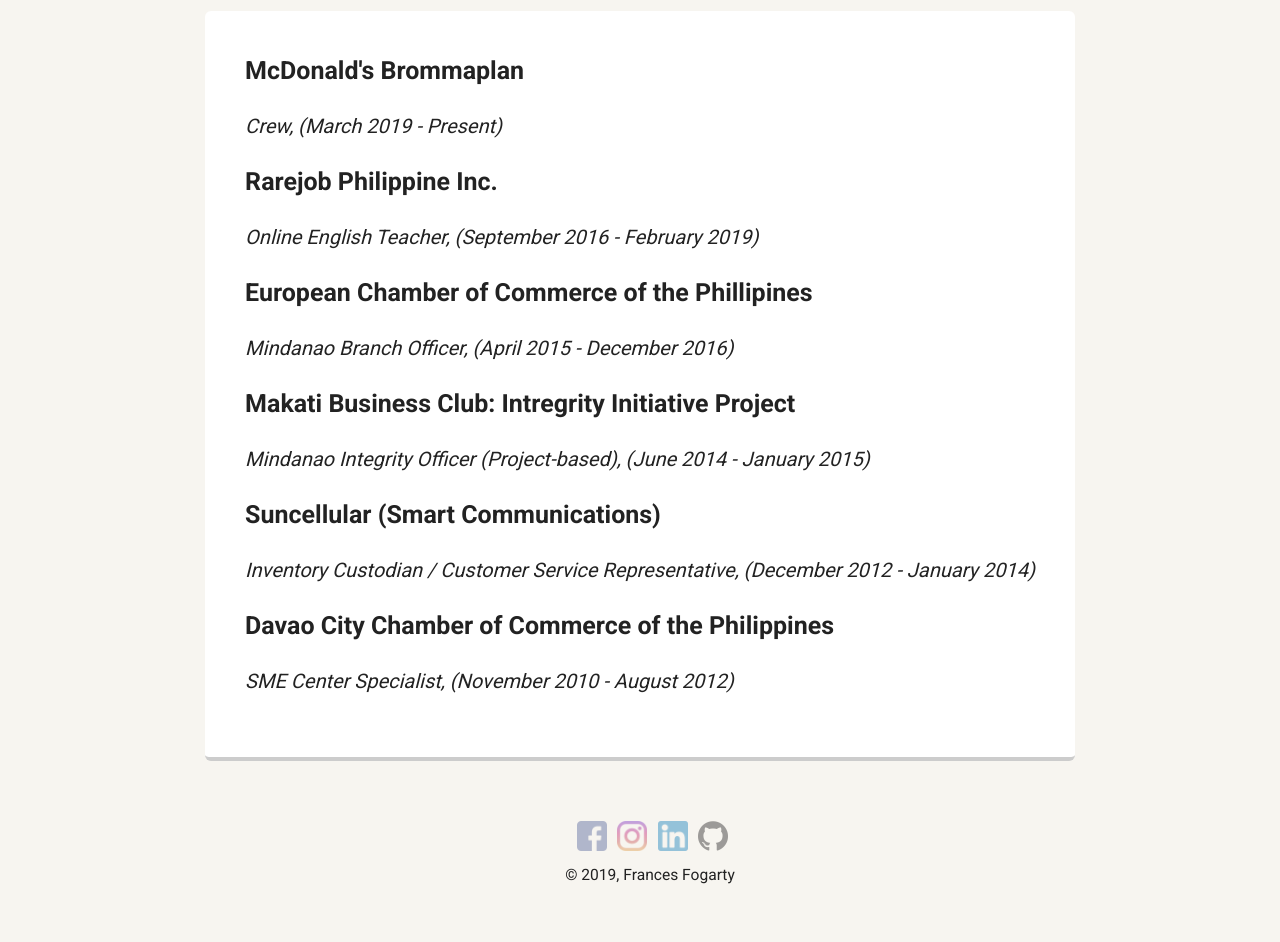
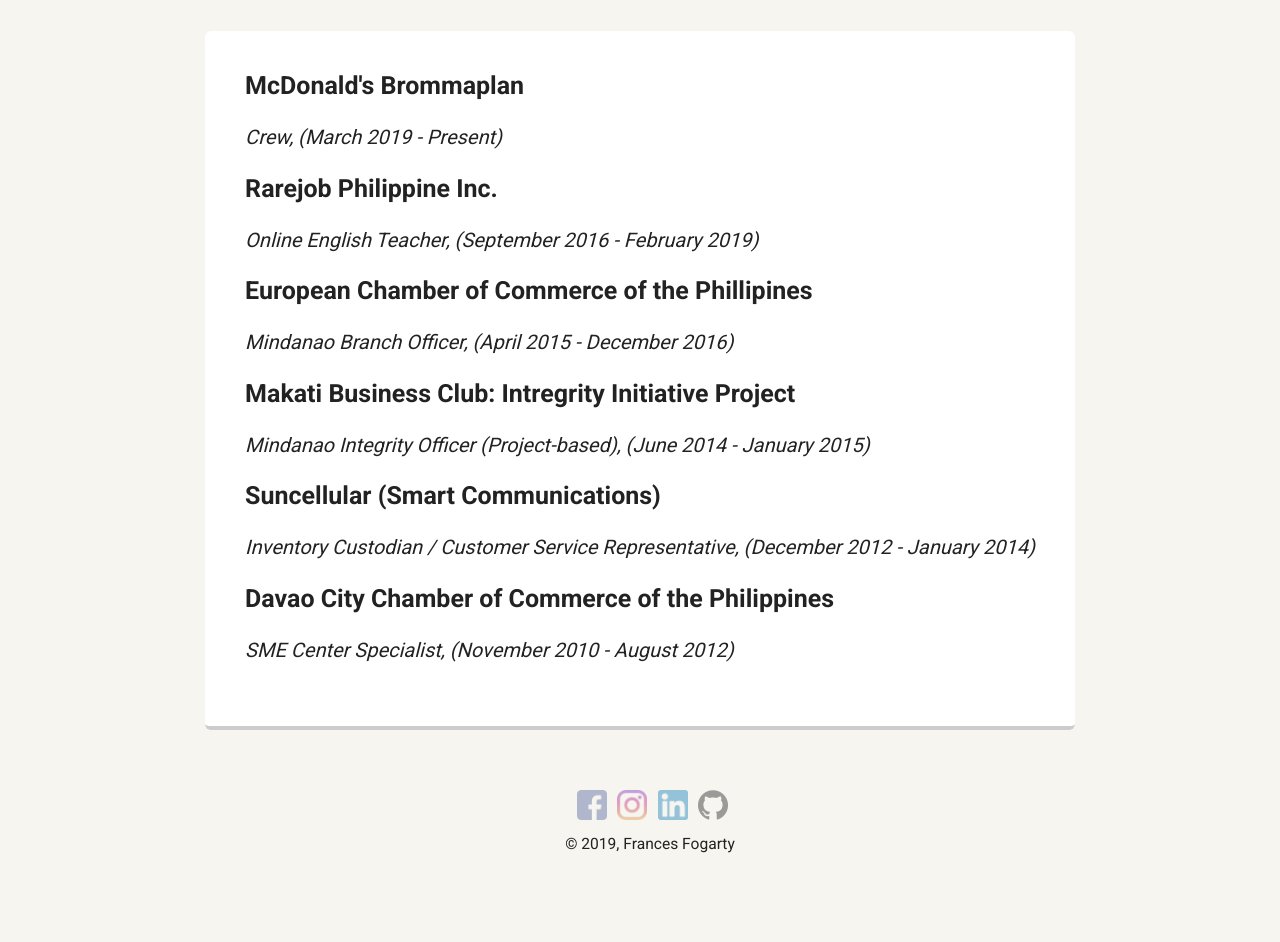
Before and after one commit to femmiennine/techdegree-project-1, a plain HTML site: page pages/experience.html in a window 1280 px wide. Shown: the part 324-1266 px from the top of the page. Drawn offline with Linux system fonts and the light colour scheme; a web font is replaced by a local one.

Commit message:
corrected errors for submission

```diff
--- a/pages/experience.html
+++ b/pages/experience.html
@@ -12,52 +12,54 @@
   </head>
 
   <body>
-    <div class="main-nav">
+    <div>
+      <nav class="main-nav">
         <ul class="nav">
           <li class="name">Frances Fogarty</li>
           <li><a href="../index.html">Home</a></li>
           <li><a href="experience.html">Experience</a></li>
           <li><a href="contact.html">Contact</a></li>
         </ul>
+      </nav>
     </div>
 
     <div class="header-profile">
       <img
+        class="profile-image-experience"
         src="../images/femille.jpg"
-        alt="1 by 1 formal photo"
-        class="profile-image-experience"
+        alt="a girl in black blazer"
       />
       <h1 class="EH-title">- Employment History -</h1>
     </div>
 
     <main class="flex">
       <div class="work">
-        <h3 class="workplace">McDonald's Brommaplan</h3>
+        <h2 class="workplace">McDonald's Brommaplan</h2>
         <p class="worktitle">Crew, (March 2019 - Present)</p>
-        <h3 class="workplace">Rarejob Philippine Inc.</h3>
+        <h2 class="workplace">Rarejob Philippine Inc.</h2>
         <p class="worktitle">
           Online English Teacher, (September 2016 - February 2019)
         </p>
-        <h3 class="workplace">
+        <h2 class="workplace">
           European Chamber of Commerce of the Phillipines
-        </h3>
+        </h2>
         <p class="worktitle">
           Mindanao Branch Officer, (April 2015 - December 2016)
         </p>
-        <h3 class="workplace">
+        <h2 class="workplace">
           Makati Business Club: Intregrity Initiative Project
-        </h3>
+        </h2>
         <p class="worktitle">
           Mindanao Integrity Officer (Project-based), (June 2014 - January 2015)
         </p>
-        <h3 class="workplace">Suncellular (Smart Communications)</h3>
+        <h2 class="workplace">Suncellular (Smart Communications)</h2>
         <p class="worktitle">
           Inventory Custodian / Customer Service Representative, (December 2012
           - January 2014)
         </p>
-        <h3 class="workplace">
+        <h2 class="workplace">
           Davao City Chamber of Commerce of the Philippines
-        </h3>
+        </h2>
         <p class="worktitle">
           SME Center Specialist, (November 2010 - August 2012)
         </p>
--- a/styles.css
+++ b/styles.css
@@ -202,6 +202,7 @@
   margin-right: 50px;
   margin-left: 30px;
   font-weight: bolder;
+  font-size: 40px;
   letter-spacing: 5px;
   color: black;
 }
@@ -210,7 +211,6 @@
   padding: 20px 40px 40px;
   max-width: 3000px;
   text-align: justify;
-  text-size-adjust: 20px;
   background-color: #fff;
   border-bottom: 4px solid #ccc;
   border-radius: 6px;
```
Also changed, not shown: index.html (+5 -3 lines). Lines whose indentation alone changed are shown as unchanged.
